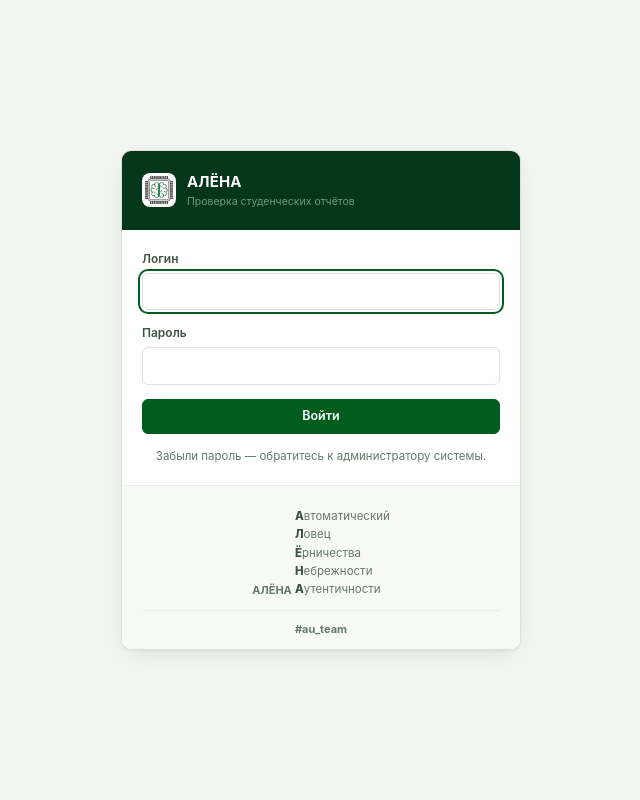
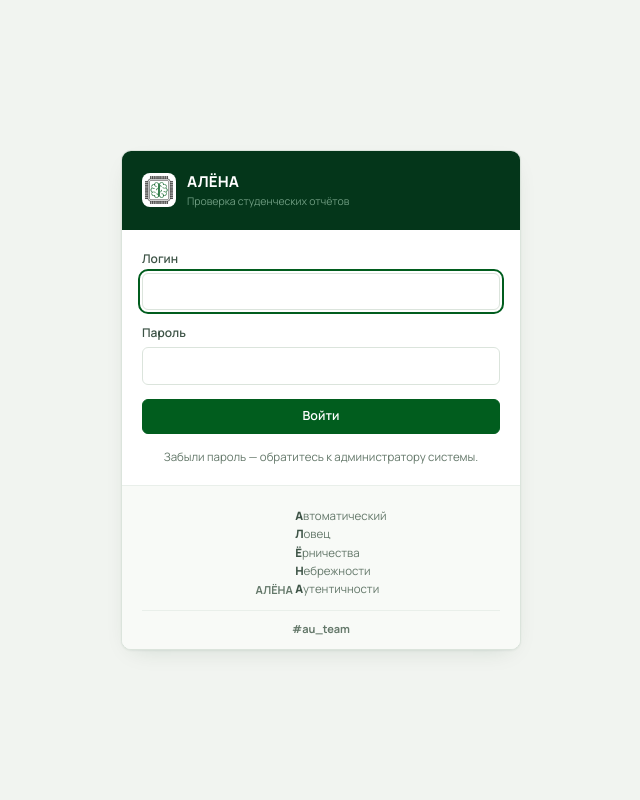
Before and after one commit to SvobodaGaming/ALENA, a Flask app: page /login in a window 1280 px wide. Shown: the whole page, without its empty margins (319-959 px from the left). Run offline with Flask 3, Linux system fonts and the light colour scheme; some libraries are stand-ins or nearby versions.

Commit message:
Changed font to 'Manrope'

```diff
--- a/static/app.css
+++ b/static/app.css
@@ -1,5 +1,38 @@
 /* АЛЁНА — Автоматический Ловец Ёрничества, Небрежности и Аутентичности.
    Оформление интерфейса: токены, каркас, компоненты. */
+
+@font-face {
+  font-family: 'Manrope';
+  font-style: normal;
+  font-weight: 400 800;
+  font-display: swap;
+  src: url('fonts/manrope-cyrillic-ext.woff2') format('woff2');
+  unicode-range: U+0460-052F, U+1C80-1C8A, U+20B4, U+2DE0-2DFF, U+A640-A69F, U+FE2E-FE2F;
+}
+@font-face {
+  font-family: 'Manrope';
+  font-style: normal;
+  font-weight: 400 800;
+  font-display: swap;
+  src: url('fonts/manrope-cyrillic.woff2') format('woff2');
+  unicode-range: U+0301, U+0400-045F, U+0490-0491, U+04B0-04B1, U+2116;
+}
+@font-face {
+  font-family: 'Manrope';
+  font-style: normal;
+  font-weight: 400 800;
+  font-display: swap;
+  src: url('fonts/manrope-latin-ext.woff2') format('woff2');
+  unicode-range: U+0100-02BA, U+02BD-02C5, U+02C7-02CC, U+02CE-02D7, U+02DD-02FF, U+0304, U+0308, U+0329, U+1D00-1DBF, U+1E00-1E9F, U+1EF2-1EFF, U+2020, U+20A0-20AB, U+20AD-20C0, U+2113, U+2C60-2C7F, U+A720-A7FF;
+}
+@font-face {
+  font-family: 'Manrope';
+  font-style: normal;
+  font-weight: 400 800;
+  font-display: swap;
+  src: url('fonts/manrope-latin.woff2') format('woff2');
+  unicode-range: U+0000-00FF, U+0131, U+0152-0153, U+02BB-02BC, U+02C6, U+02DA, U+02DC, U+0304, U+0308, U+0329, U+2000-206F, U+20AC, U+2122, U+2191, U+2193, U+2212, U+2215, U+FEFF, U+FFFD;
+}
 
 :root {
   color-scheme: light;
@@ -31,7 +64,7 @@
   --r-lg:         10px;
   --shadow:       0 1px 2px rgba(4,54,26,.06), 0 8px 24px -12px rgba(4,54,26,.18);
 
-  --ui: -apple-system, BlinkMacSystemFont, "Segoe UI", "Noto Sans", Roboto, "Helvetica Neue", Arial, sans-serif;
+  --ui: "Manrope", -apple-system, BlinkMacSystemFont, "Segoe UI", "Noto Sans", Roboto, "Helvetica Neue", Arial, sans-serif;
   --mono: ui-monospace, "SF Mono", "JetBrains Mono", "Cascadia Mono", Menlo, Consolas, monospace;
 }
 
```
Also changed, not shown: static/fonts/manrope-cyrillic-ext.woff2 (added), static/fonts/manrope-cyrillic.woff2 (added), static/fonts/manrope-latin-ext.woff2 (added), static/fonts/manrope-latin.woff2 (added).
